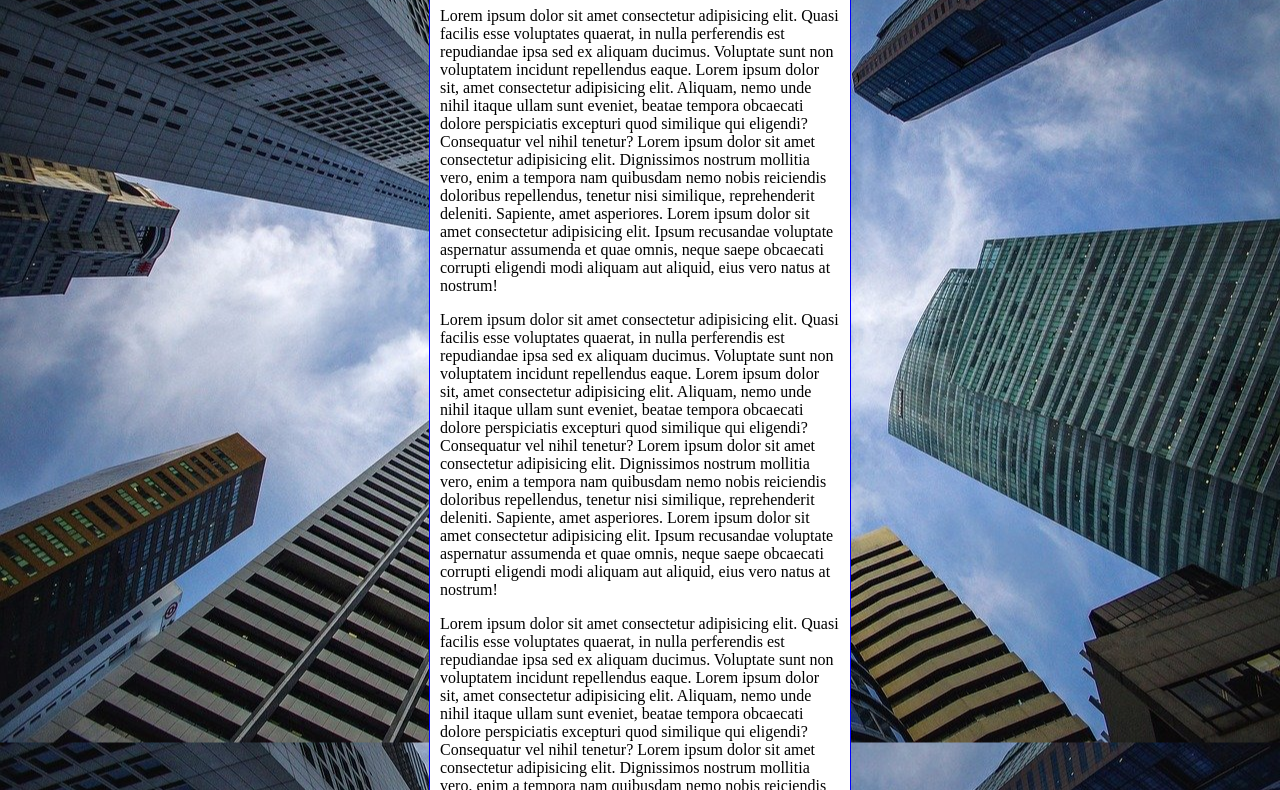
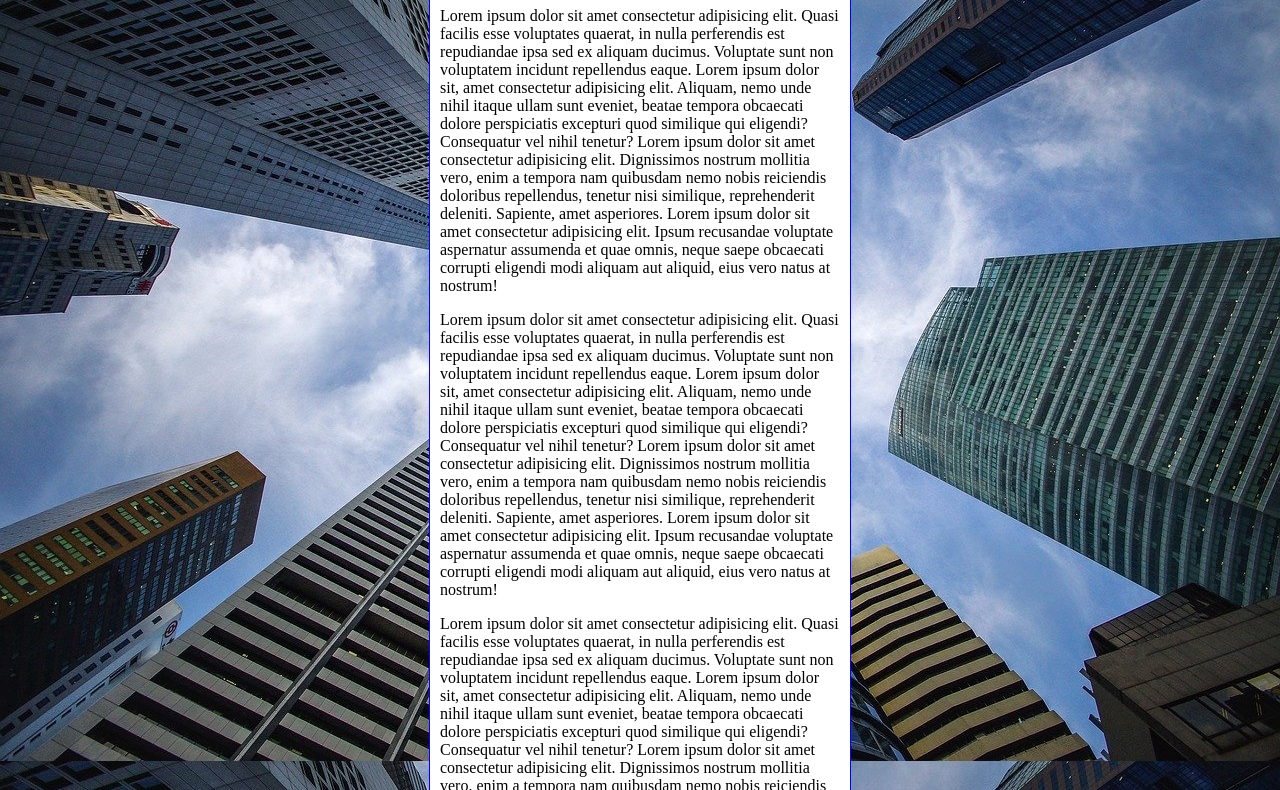
Before and after one commit to VitorSoares13/HTML-CSS, a plain HTML site: page EXERCÍCIOS/ex022/fundo006.html in a window 1280 px wide. Shown: the part 92-882 px from the top of the page. Drawn offline with Linux system fonts and the light colour scheme.

Commit message:
Atualizei o exercício 022

```diff
--- a/EXERCÍCIOS/ex022/fundo006.html
+++ b/EXERCÍCIOS/ex022/fundo006.html
@@ -3,19 +3,26 @@
 <head>
     <meta charset="UTF-8">
     <meta name="viewport" content="width=device-width, initial-scale=1.0">
-    <title>Document</title>
+    <title>Fundo fixo de tela</title>
     <style>
         body{
             height: 100VH;
-            background-color: black;
+            /*background-color: black;
             background-image: url(imagens/wallpaper002.jpg);
             background-position: center center;
             background-repeat: repeat-y;
-            background-size: coverer;
+            background-size: cover;
+            background-attachment:fixed ;
+
+            /*Shorthand - background
+            color > image > position > repeat > [size] > attachment*/
+
+            background: black url(imagens/wallpaper002.jpg) center center repeat-y fixed;
+            background-size: cover;
         }
         main{
             background-color: white;
-            width: 400px;
+            max-width: 400px;
             padding: 10px;
             margin: auto;
             border: 1px solid blue;
```
